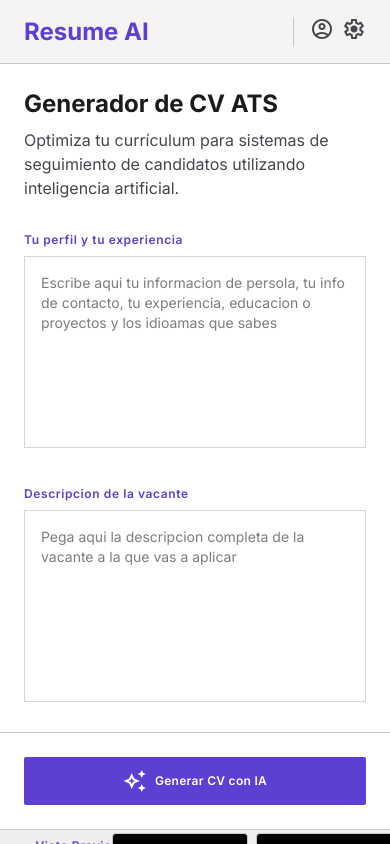
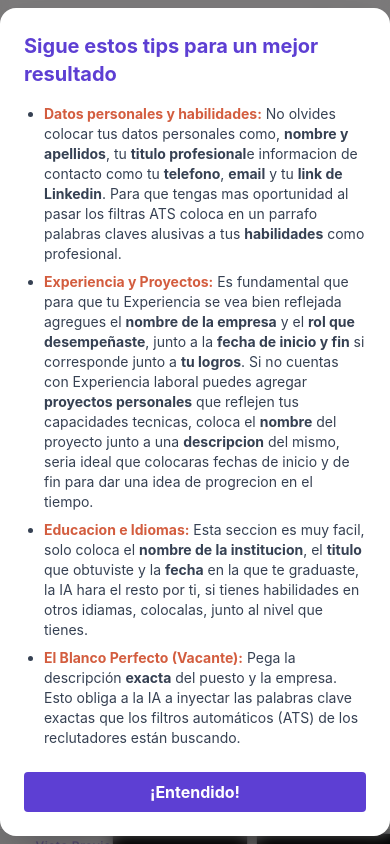
Before and after one commit to FiZBeR/CV-Generator-Client, a React (Vite) app: page / in a window 390 px wide. Shown: the top 844 px of the page. Built offline with nearby package versions, Linux system fonts and the light colour scheme; no server answers.

Commit message:
fix: Responsive

```diff
--- a/src/App.tsx
+++ b/src/App.tsx
@@ -1,4 +1,4 @@
-import {useState} from 'react'
+import {useEffect, useState} from 'react'
 import CenterPanel from './components/layuot/CenterPanel.tsx'
 import RightPanel from './components/layuot/RightPanel.tsx'
 import useFetchAI from './hooks/useFetchAI.tsx';
@@ -58,12 +58,18 @@ function App() {
     toast.success('Documento Limpio, iniciemos de nuevo!')
   }
 
+  useEffect(() => {
+    setTimeout(() => {
+      setIsOpen(true);
+    }, 2000)
+  }, [])
+
   return (
     <>
       <Header reset={handleReset} open={() => setIsOpen(true)} alert={handleAlert}/>
       <Tips isOpen={isOpen} onClose={() => setIsOpen(false)}/>
 
-      <main className="flex-1 flex flex-col md:flex-row h-[calc(100vh-64px)]  w-full overflow-hidden">
+      <main className="flex-1 flex flex-col md:flex-row md:h-[calc(100vh-64px)]  w-full md:overflow-hidden">
 
 
       <CenterPanel
--- a/src/components/layuot/Header.tsx
+++ b/src/components/layuot/Header.tsx
@@ -23,7 +23,7 @@ const Header = ({ reset, open, alert }: HeaderProp) => {
           </button>
           <button
             type="button"
-            className="flex items-center gap-2 text-red-500 hover:text-primary transition-colors animate-pulse  hover:animate-none font-label-caps text-label-caps"
+            className="flex items-center gap-2 text-red-500 hover:text-primary transition-colors animate-pulse cursor-pointer hover:animate-none font-label-caps text-label-caps"
             onClick={(e) => {
               console.log("¿Llegó la función open?", open);
               e.preventDefault(); // <-- ESTA LÍNEA ES LA LLAVE MAESTRA
--- a/src/components/layuot/Tips.tsx
+++ b/src/components/layuot/Tips.tsx
@@ -30,22 +30,27 @@ const Tips = ({ isOpen, onClose }: TipsModalProps) => {
         }}
       >
         <h2 className="text-xl font-bold mb-4 text-primary">
-          Cómo generar un CV PRO
+          Sigue estos tips para un mejor resultado
         </h2>
         <ul className="list-disc pl-5 space-y-2 text-gray-700 text-sm">
           <li>
-            <b>Datos y Enlaces:</b> Añade tus URLs (LinkedIn, GitHub,
-            Portafolio). Sé muy específico con tu stack técnico y versiones (ej:
-            "React 19, Node.js con Express, Prisma ORM").
+            <b className="text-[#D35D3F]">Datos personales y habilidades:</b> No olvides colocar tus datos personales como, <b>nombre y apellidos</b>, tu <b>titulo profesional</b>
+            e informacion de contacto como tu <b>telefono</b>, <b>email</b> y tu <b>link de Linkedin</b>. Para que tengas mas oportunidad al pasar los filtras
+            ATS coloca en un parrafo palabras claves alusivas a tus <b>habilidades</b> como profesional.
           </li>
           <li>
-            <b>Métricas y Contexto:</b> No redactes, solo lanza los datos crudos
-            a la IA. Usa números reales, volumen de usuarios o alcance (ej:
-            "Lideré equipo de 3", "Migré base de datos de 10GB", "Reduje tiempos
-            de carga un 30%").
+            <b className="text-[#D35D3F]">Experiencia y Proyectos:</b> Es fundamental que para que tu Experiencia se vea bien reflejada agregues el <b>nombre de la empresa</b> y el <b>rol
+            que desempeñaste</b>, junto a la <b>fecha de inicio y fin</b> si corresponde junto a <b>tu logros</b>.
+
+            Si no cuentas con Experiencia laboral puedes agregar <b>proyectos personales</b> que reflejen tus capacidades tecnicas, coloca el <b>nombre</b> del
+            proyecto junto a una <b>descripcion</b> del mismo, seria ideal que colocaras fechas de inicio y de fin para dar una idea de progrecion en el tiempo.
           </li>
           <li>
-            <b>El Blanco Perfecto (Vacante):</b> Pega la descripción exacta del
+            <b className="text-[#D35D3F]">Educacion e Idiomas:</b> Esta seccion es muy facil, solo coloca el <b>nombre de la institucion</b>, el <b>titulo</b> que obtuviste y la <b>fecha</b> en la
+            que te graduaste, la IA hara el resto por ti, si tienes habilidades en otros idiamas, colocalas, junto al nivel que tienes.
+          </li>
+          <li>
+            <b className="text-[#D35D3F]">El Blanco Perfecto (Vacante):</b> Pega la descripción <b>exacta</b> del
             puesto y la empresa. Esto obliga a la IA a inyectar las palabras
             clave exactas que los filtros automáticos (ATS) de los reclutadores
             están buscando.
@@ -53,7 +58,7 @@ const Tips = ({ isOpen, onClose }: TipsModalProps) => {
         </ul>
         <button
           onClick={onClose}
-          className="mt-6 w-full py-2 bg-primary text-white rounded-lg font-bold"
+          className="mt-6 w-full py-2 bg-primary text-white rounded-lg font-bold cursor-pointer"
         >
           ¡Entendido!
         </button>
--- a/src/components/ui/Boton.tsx
+++ b/src/components/ui/Boton.tsx
@@ -18,7 +18,7 @@ const Boton = ({text, onClick, isLoading, color, isFullWidth, icon}: BotonProps)
 
   return (
         <button
-            className={`${anchoCSS} ${colorCSS} text-on-primary py-3 px-6 rounded font-label-caps text-label-caps tracking-wide hover:bg-surface-tint transition-colors flex items-center justify-center gap-2`}
+            className={`${anchoCSS} ${colorCSS} text-on-primary py-3 px-6 rounded font-label-caps text-label-caps tracking-wide hover:bg-surface-tint transition-colors flex items-center justify-center gap-2 cursor-pointer`}
             id="generate-btn"
             type="button"
             onClick={onClick}
```
